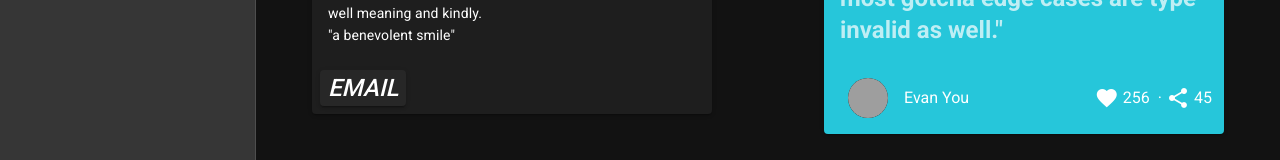
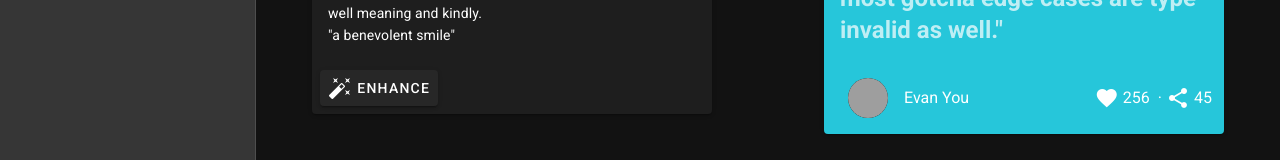
Before and after one commit to rashadmad/RiteKit-CodeChallenge, a Vue app in the folder code-challenge/: page / in a window 1280 px wide. Shown: the part 422-582 px from the top of the page. Built offline with nearby package versions, Linux system fonts and the light colour scheme; grey boxes are pictures that could not be loaded.

Commit message:
add font icon magic wand

```diff
--- a/code-challenge/src/App.vue
+++ b/code-challenge/src/App.vue
@@ -42,7 +42,8 @@
               </v-card-text>
               <v-card-actions>
                 <v-btn>
-                  <v-icon>Email</v-icon>
+                  <v-icon class="mr-1">mdi-auto-fix</v-icon>
+                  Enhance
                 </v-btn>
               </v-card-actions>
             </v-card>
```
